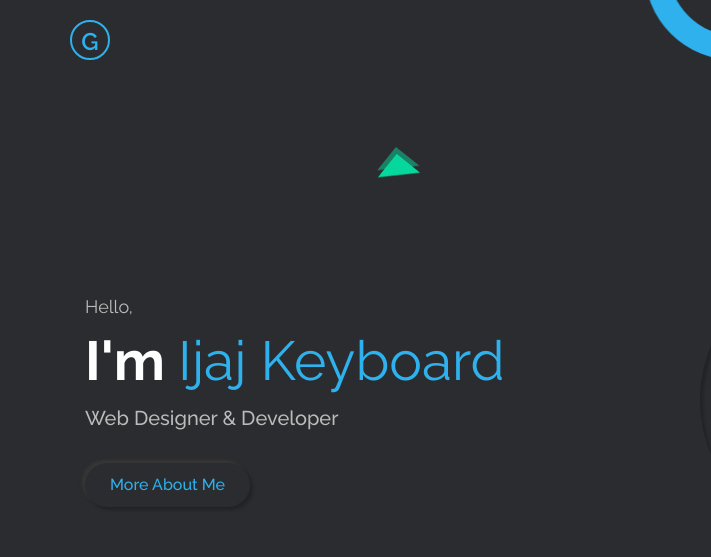
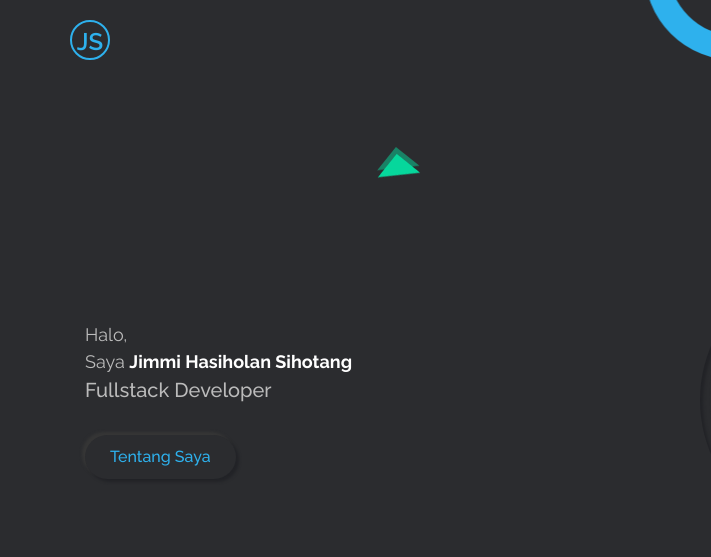
Before and after one commit to Jimmi0510/jimmi0510.github.io, a plain HTML site: page index.html in a window 1280 px wide. Shown: the top 557 px of the page, 0-711 px from the left. Drawn offline with nearby package versions, Linux system fonts and the light colour scheme.

Commit message:
mengubah gambar

```diff
--- a/css/style.css
+++ b/css/style.css
@@ -381,10 +381,9 @@ img{
     }
 }
 
-#auto-typing-animation p span.typed-text {
-    font-weight: normal;
-    color: var(--skin-color);
-    /* color: var(--fb-typing-text); */
+#namaUtama p span.namaUt {
+    font-weight: bold;
+    color: #ffffff;
 }
 #auto-typing-animation p span.cursor {
     display: inline-block;
--- a/index.html
+++ b/index.html
@@ -2,7 +2,7 @@
 <html lang="zxx">
   <head>
     <meta charset="utf-8" />
-    <title>Personal Portfolio Website</title>
+    <title>Jimmi HS</title>
     <meta name="viewport" content="width=device-width,initial-scale=1.0" />
     <!-- font awesome -->
     <link rel="stylesheet" type="text/css" href="css/font-awesome.css" />
@@ -38,7 +38,7 @@
       <div class="container">
         <div class="row justify-content-between">
           <div class="logo">
-            <a href="index.html">g</a>
+            <a href="index.html">Js</a>
           </div>
           <div class="hamburger-btn outer-shadow hover-in-shadow">
             <i class="fas fa-bars"></i>
@@ -61,7 +61,7 @@
           <li><a href="#contact" class="link-item outer-shadow hover-in-shadow">Contact</a></li>
         </ul>
       </div>
-      <p class="copyright-text">&copy; 2022 Ijajkeyboard</p>
+      <p class="copyright-text">&copy; 2023 Jimmi H Sihotang</p>
 
       <div class="fade-out-effect">
 
@@ -90,14 +90,14 @@
       <div class="container">
         <div class="row full-screen align-items-center">
           <div class="home-text">
-            <p>Hello, </p>
+            <p>Halo, </p>
             <!-- ========== Start typing animation ========== -->
-            <div id="auto-typing-animation">
-              <p>I'm <span class="typed-text"></span><span class="cursor">&nbsp;</span></p>
+            <div id="namaUtama">
+              <p>Saya <span class="namaUt">Jimmi Hasiholan Sihotang</span><span class="cursor">&nbsp;</span></p>
             </div>
             <!-- ========== End typing animation ========== -->
-            <h1>Web Designer & Developer</h1>
-            <a href="#about" class="link-item btn-1 outer-shadow hover-in-shadow">More About Me</a>
+            <h1>Fullstack Developer</h1>
+            <a href="#about" class="link-item btn-1 outer-shadow hover-in-shadow">Tentang saya</a>
           </div>
 
           <div class="home-image">
@@ -750,7 +750,7 @@
           <!-- ========== End contact item ========== -->
         </div>
         <!-- ========== Start contact from ========== -->
-        <div class="row">
+        <!-- <div class="row">
           <div class="contact-form">
             <form action="" method="">
               <div class="row">
@@ -778,7 +778,7 @@
               </div>
             </form>
           </div>
-        </div>
+        </div> -->
         <!-- ========== End contact from ========== -->
       </div>
     </section>
```
Also changed, not shown: favicon.ico, 1 other file.
